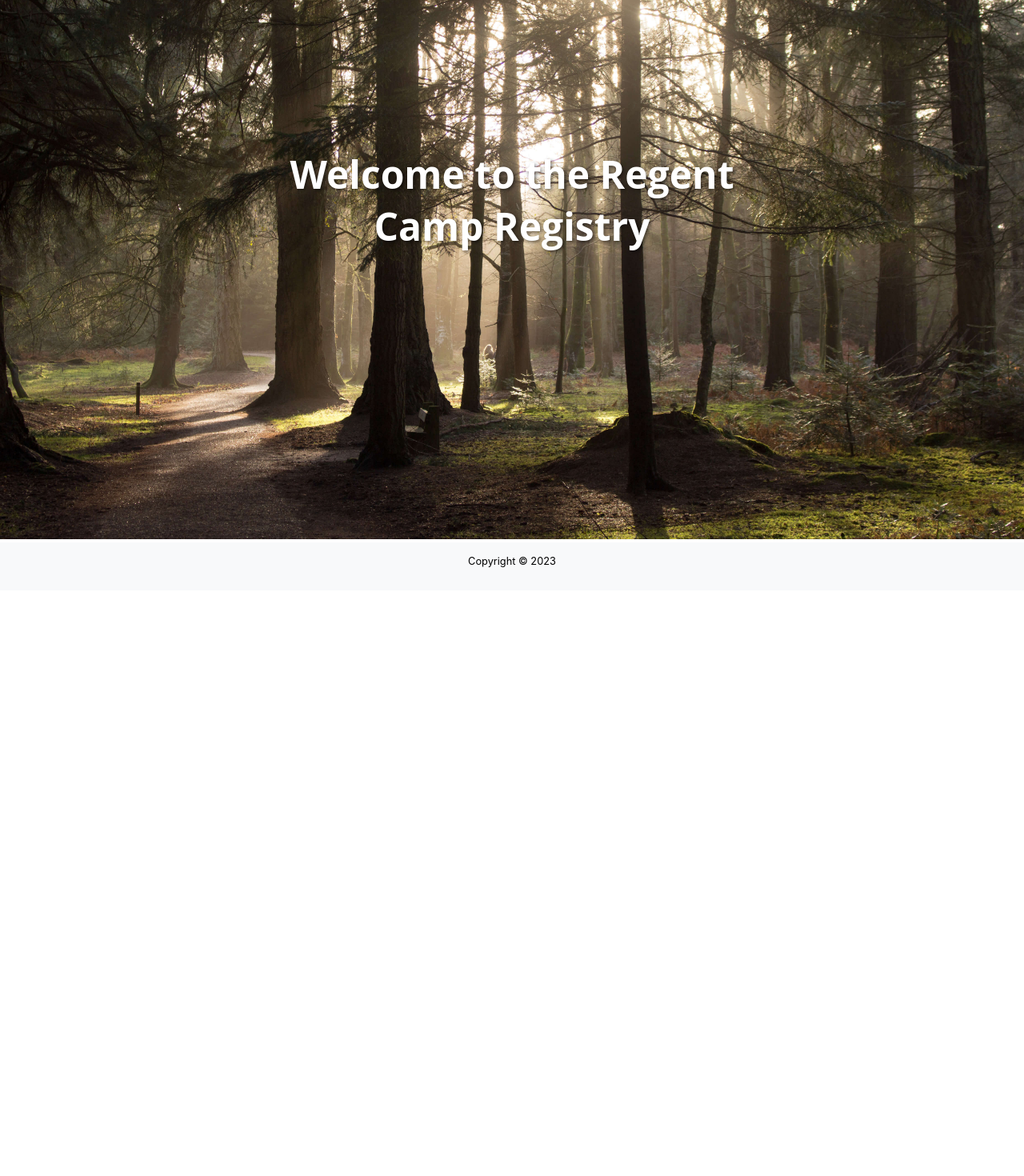
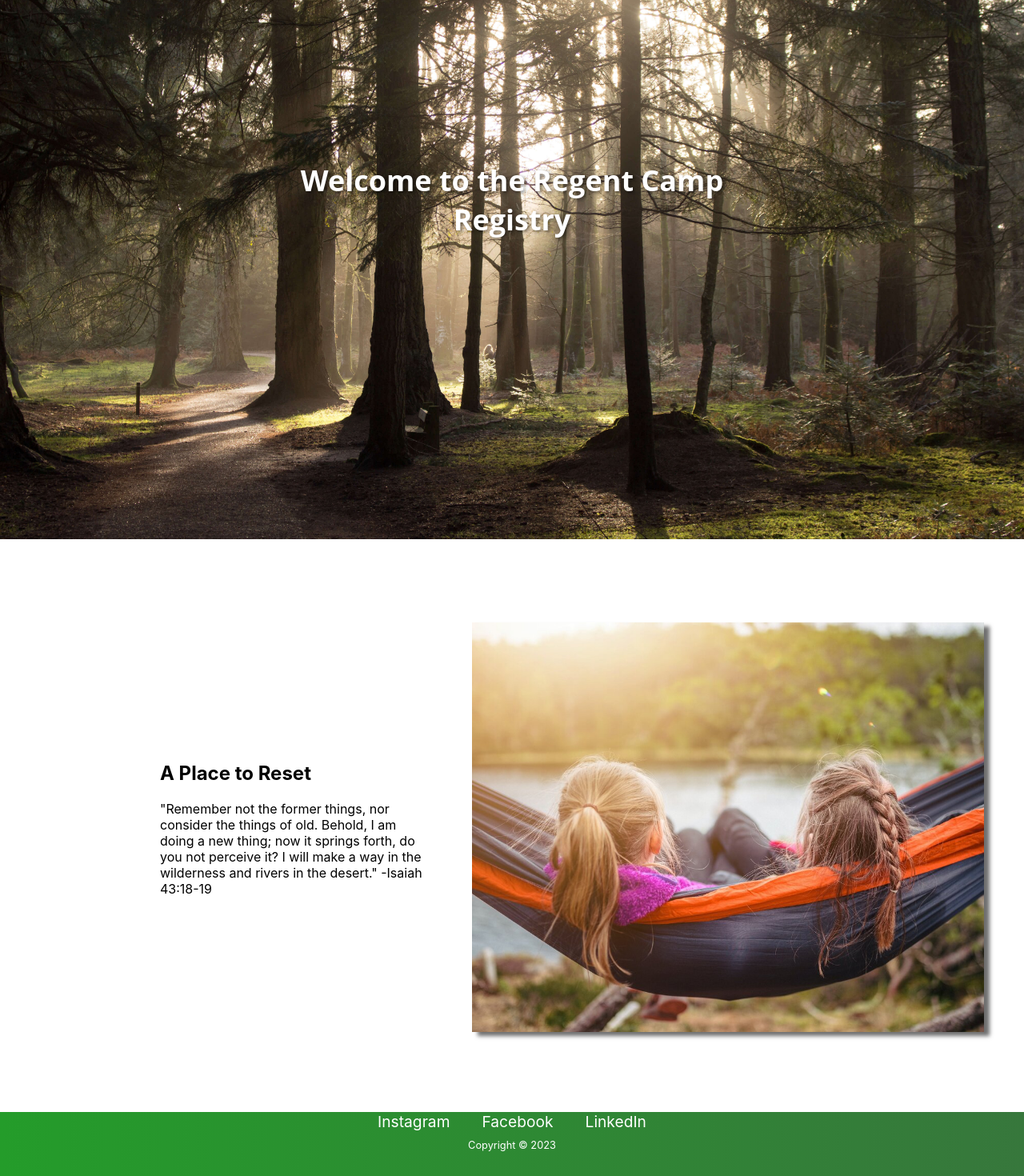
Before and after one commit to Awpertunistic/djangoRegentCamp, a React (Create React App) app: page / in a window 1280 px wide. Shown: the part 226-1696 px from the top of the page at 80% size. Before the commit the page ends 964 px from the top, so only its background shows below. Built offline with nearby package versions, Linux system fonts and the light colour scheme.

Commit message:
More refinement of the Home page.
Added links to Regent's socials in the footer. Added a content section in the middle of the page.

```diff
--- a/src/pages/Home.css
+++ b/src/pages/Home.css
@@ -5,16 +5,18 @@
   font-family: 'Open Sans', sans-serif;
 }
 
-.container {
+.section-opening {
   position: relative;
+  text-align: center;
+  color: white;
 }
 
-.container img {
+  .section-opening-img {
     width: 100%;
     height: auto;
   }
 
-.text {
+  .section-opening-text {
     position: absolute;
     top: 50%;
     left: 50%;
@@ -26,6 +28,27 @@
     font-size: 24px;
   }
 
+.section-content {
+  display: flex;
+  align-items: center;
+  justify-content: flex-start;
+  float: right;
+  height: auto;
+  }
+
+  .section-content-text {
+    margin-right: 50px;
+    margin-left: 200px;
+  }
+
+  .section-content-img {
+    width: 50%;
+    margin-top: 100px;
+    margin-right: 50px;
+    margin-bottom: 100px;
+    box-shadow: 7px 5px 5px rgba(0, 0, 0, 0.568);
+  }
+
 .wrapper {
     min-height: 100%;
     margin-bottom: -60px; /* set margin to be the negative height of the footer */
@@ -33,14 +56,45 @@
   }
 
 .footer {
-    background-color: #f8f9fa;
-    padding: 1rem;
+  bottom: 0;
   text-align: center;
-    height: 60px;
-    margin-top: auto;
+  height: 80px;
+  background: linear-gradient(90deg, #249c2a 0%, #37773c 100%);
+  clear: both;
+  width: 100%;
+  }
+
+  .footer__links {
+    list-style: none;
+    margin: 0;
+    padding: 0;
+    display: flex;
+    justify-content: center;
+    align-items: center;
+    height: 50%;
+    margin-bottom: 10px;
+  }
+
+  .footer__links li {
+    margin: 0 20px;
+  }
+
+  .footer__links a {
+    color: white;
+    text-decoration: none;
+    font-size: 1.2rem;
+  }
+
+  .footer__links a:hover {
+    text-decoration: underline;
   }
 
   .footer__text {
     font-size: 0.8rem;
     margin: 0;
+    color: white;
+    height: 50%;
+    display: flex;
+    justify-content: center;
+    align-items: center;
   }
--- a/src/pages/Home.js
+++ b/src/pages/Home.js
@@ -1,27 +1,54 @@
 import React from "react";
 import "./Home.css";
 import Forest from "./Forest.jpg";
+import Hammock from "./Hammock.jpeg";
 
 function Home() {
   return (
-    <div>
-      <body>
-        <div className="container">
-          <img
-            src={Forest}
-            alt="Forest"
-          ></img>
-          <div className="text">
+    <body>
+      <div class="wrapper">
+        <section class="section-opening">
+          <img src={Forest} alt="Forest" class="section-opening-img"></img>
+          <div class="section-opening-text">
             <h1>Welcome to the Regent Camp Registry</h1>
           </div>
-        </div>
+        </section>
+        <section class="section-content">
+          <div class="section-content-text">
+            <h2>A Place to Reset</h2>
+            <p>
+              "Remember not the former things, nor consider the things of old.
+              Behold, I am doing a new thing; now it springs forth, do you not
+              perceive it? I will make a way in the wilderness and rivers in the
+              desert." -Isaiah 43:18-19
+            </p>
+          </div>
+          <img src={Hammock} alt="Hammock" class="section-content-img"></img>
+        </section>
         <footer class="footer">
           <div class="container">
+            <ul class="footer__links">
+              <li>
+                <a href="https://www.instagram.com/regentuniversity/">
+                  Instagram
+                </a>
+              </li>
+              <li>
+                <a href="https://www.facebook.com/regentuniversity/">
+                  Facebook
+                </a>
+              </li>
+              <li>
+                <a href="https://www.linkedin.com/school/regent-university/">
+                  LinkedIn
+                </a>
+              </li>
+            </ul>
             <p class="footer__text">Copyright © 2023</p>
           </div>
         </footer>
-      </body>
-    </div>
+      </div>
+    </body>
   );
 }
 
```
Lines whose indentation alone changed are shown as unchanged.
